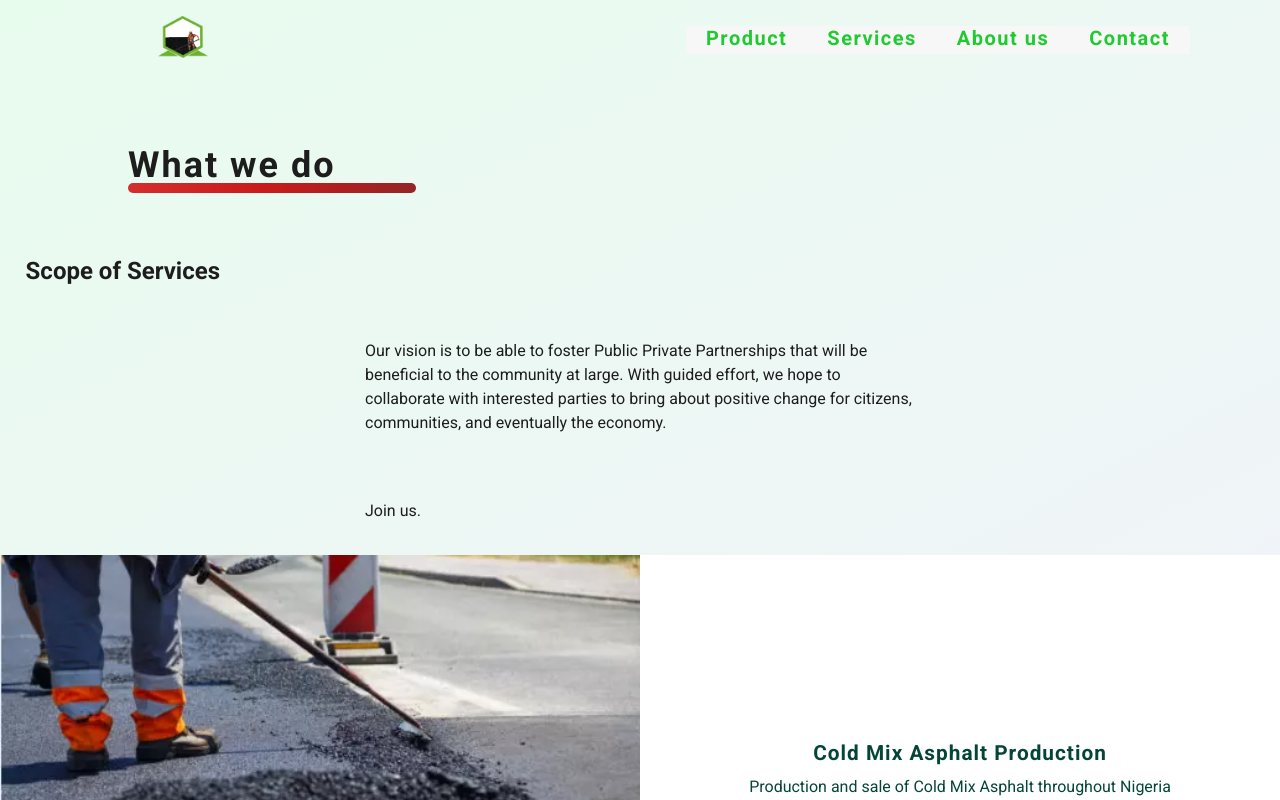
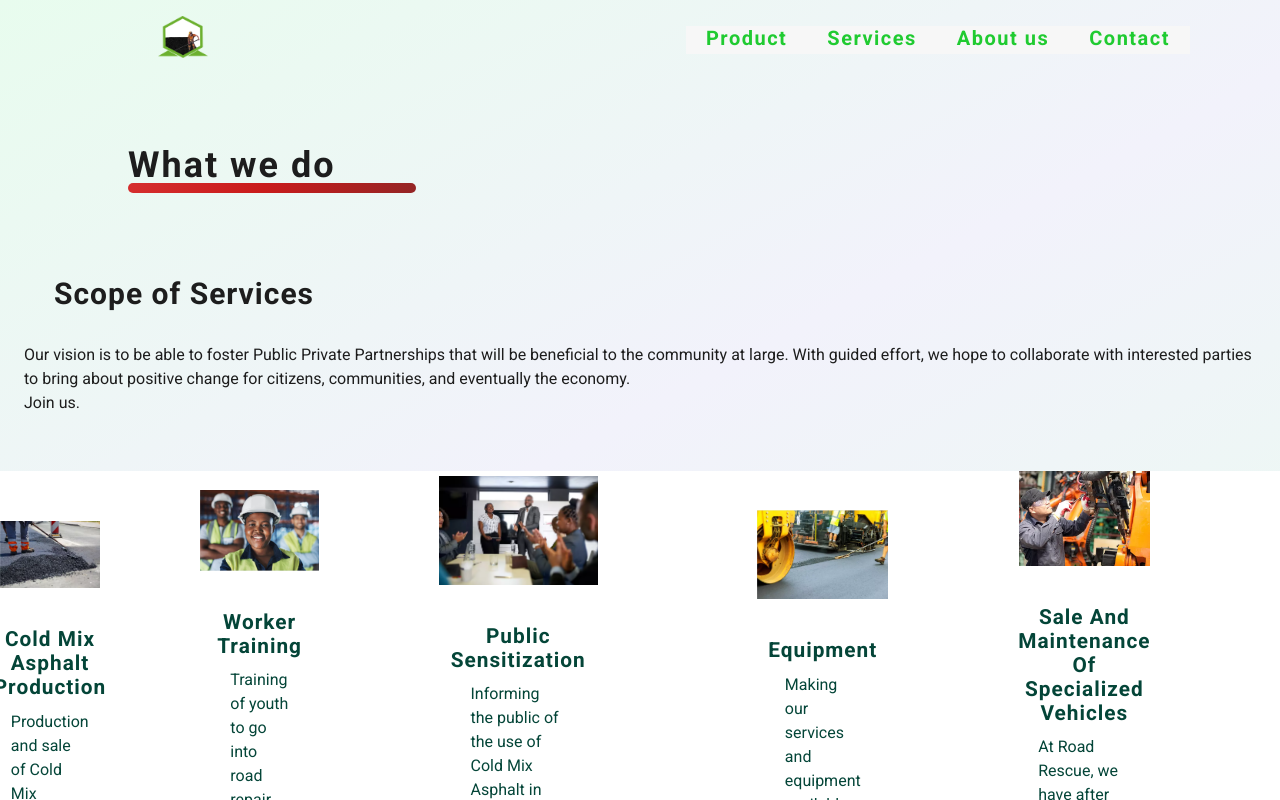
Before and after one commit to abeonweb/road-rescue-site, a React (Create React App) app: page /services in a window 1280 px wide. Shown: the top 800 px of the page. Built offline with nearby package versions, Linux system fonts and the light colour scheme.

Commit message:
rename of sections

```diff
--- a/src/pages/Services.js
+++ b/src/pages/Services.js
@@ -4,19 +4,26 @@ import { services } from "../data"
 export default function Services() {
   return (
     <main className="main">
-      <section className="section__services">
       <h1 className="page--title">What we do</h1>
+      <section className="section section__services">
 
-        <h2 className="page--subtitle">Scope of Services</h2>
-        <p className="service--body">Our vision is to be able to foster Public Private Partnerships that will be beneficial to the community at large.
+        <h2 className="section--title">Scope of Services</h2>
+        <div>
+          <div className="scope-image"></div>
+          <div>
+            <p className="scope-body">Our vision is to be able to foster Public Private Partnerships that will be beneficial to the community at large.
               With guided effort, we hope to collaborate with interested parties to bring about positive change for citizens, communities, and eventually the economy.
             </p>
-        <p className="service--body">Join us.</p>
+            <p className="scope-body">Join us.</p>
+          </div>
+        </div>
+      </section>
+      <section className="section-service">
         {
           services.map((service, index) => {
             const { id, image, heading, body } = service
             return (
-              <article key={id} className={`section-service ${id % 2 === 0 ? "right" : "left"}`}>
+              <article key={id} className={`section-service-article ${id % 2 === 0 ? "right" : "left"}`}>
                 <img className="service-image" src={require("../images/" + image + ".webp")} alt="" />
                 <div className="service-info">
                   <h5 className="heading" >{heading}</h5>
```
Lines whose indentation alone changed are shown as unchanged.
